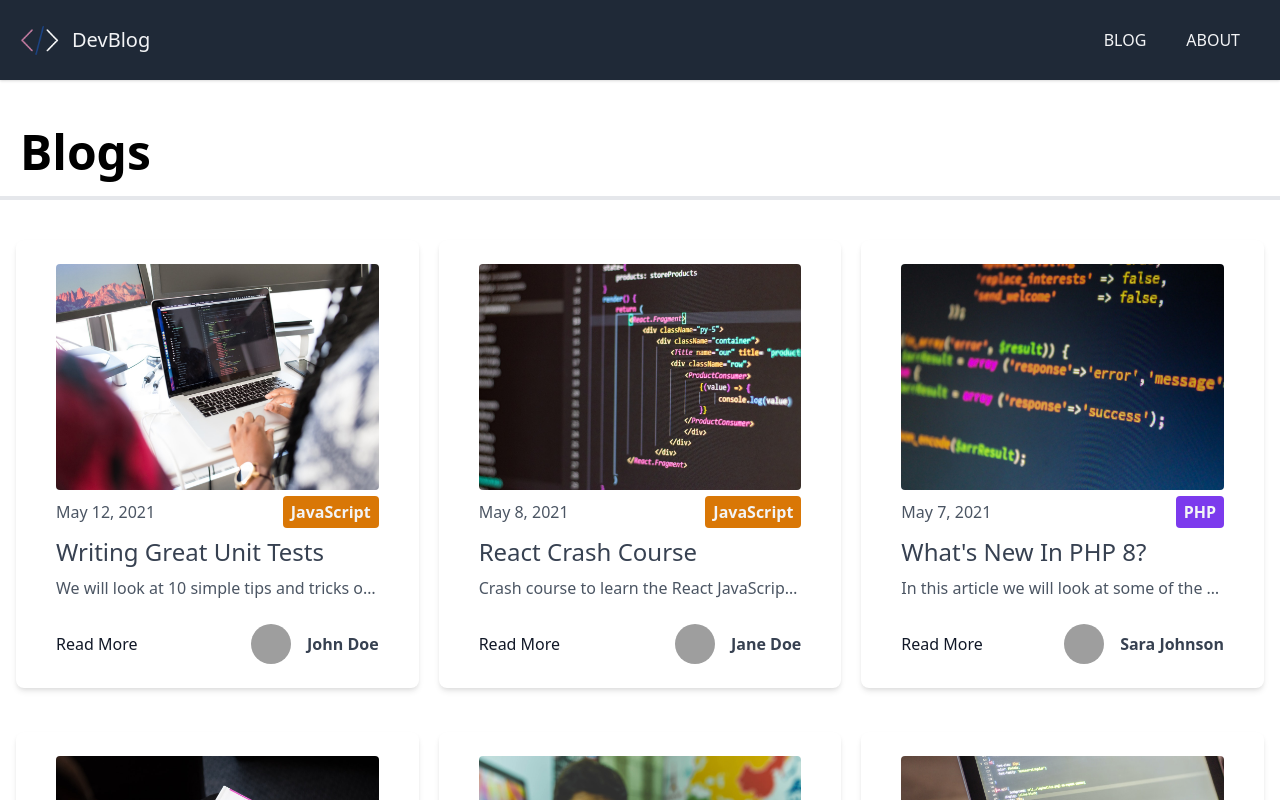
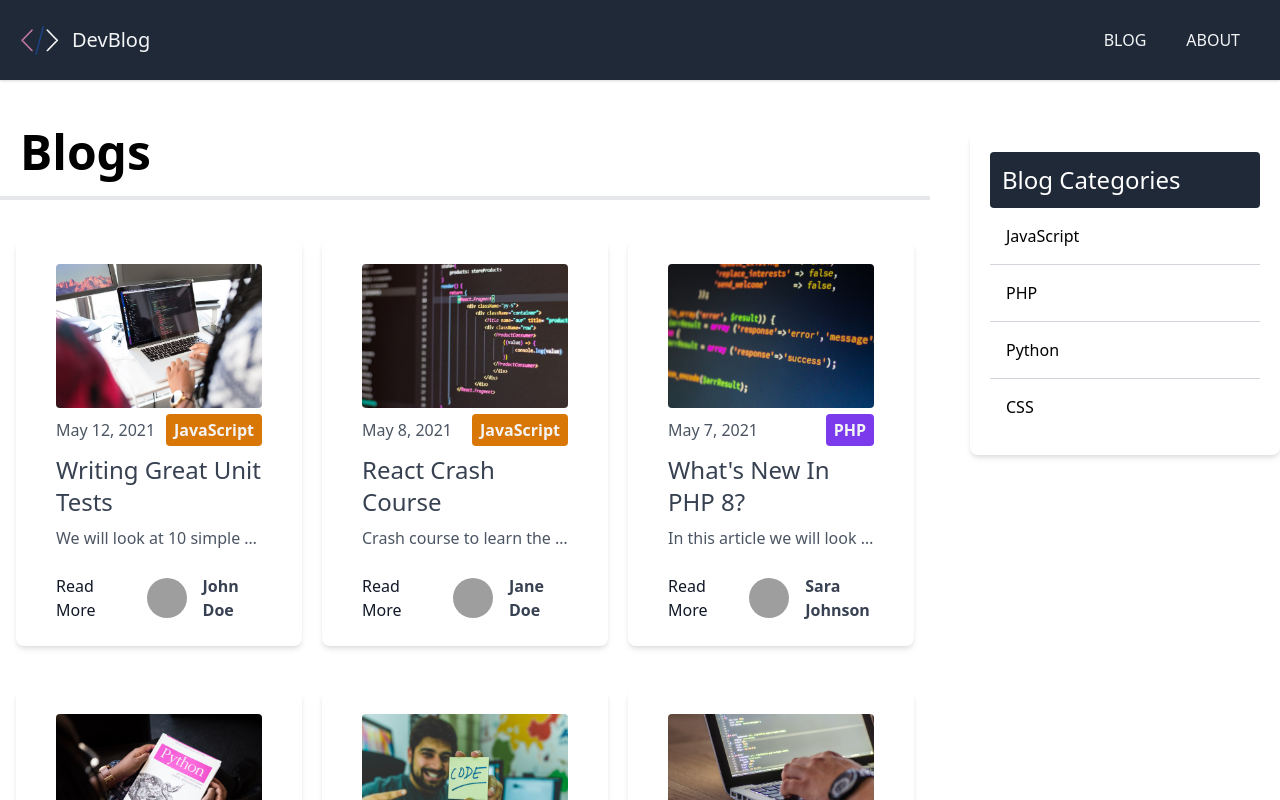
Before and after one commit to a-Bokhari118/dev-blog, a Next.js app: page /blog/page/1 in a window 1280 px wide. Shown: the top 800 px of the page. Built offline with nearby package versions, Linux system fonts and the light colour scheme; grey boxes are pictures that could not be loaded.

Commit message:
:hammer: Category sidebar

```diff
--- /dev/null
+++ b/components/CategoryList.js
@@ -0,0 +1,20 @@
+import Link from 'next/link';
+const CategoryList = ({ categories }) => {
+  return (
+    <div className="w-full p-5 bg-white rounded-lg shadow-md mt-6">
+      <h3 className="text-2xl bg-gray-800 text-white p-3 rounded">
+        Blog Categories
+      </h3>
+
+      <ul className="divide-y divide-gray-300">
+        {categories.map((category, index) => (
+          <Link href={`/blog/category/${category.toLowerCase()}`} key={index}>
+            <li className="p-4 cursor-pointer hover:bg-gray-50">{category}</li>
+          </Link>
+        ))}
+      </ul>
+    </div>
+  );
+};
+
+export default CategoryList;
--- a/components/Pagination.js
+++ b/components/Pagination.js
@@ -8,7 +8,7 @@ const Pagination = ({ currentPage, numPages }) => {
   if (numPages === 1) return <></>;
 
   return (
-    <div className="mt-6">
+    <div className="mt-6 px-4">
       <ul className="flex pl-0 list-none mt-2">
         {!isFirst && (
           <Link href={prevPage}>
--- a/pages/blog/category/[category_name].js
+++ b/pages/blog/category/[category_name].js
@@ -5,9 +5,13 @@ import Layout from '@/components/Layout';
 import Post from '@/components/Post';
 import { sortByDate } from '@/utils/index';
 import { getPosts } from '@/lib/posts';
-export default function CategoryBlogPage({ posts, categoryName }) {
+import CategoryList from '@/components/CategoryList';
+
+export default function CategoryBlogPage({ posts, categoryName, categories }) {
   return (
     <Layout>
+      <div className="flex-col flex lg:flex-row justify-between">
+        <div className="lg:w-3/4 lg:mr-10 mr-0">
           <h1 className="text-4xl md:text-5xl border-b-4 p-5 font-bold">
             Posts In {categoryName}
           </h1>
@@ -16,6 +20,11 @@ export default function CategoryBlogPage({ posts, categoryName }) {
             {posts.map((post, index) => (
               <Post key={index} post={post} />
             ))}
+          </div>
+        </div>
+        <div className="w-full lg:w-1/4">
+          <CategoryList categories={categories} />
+        </div>
       </div>
     </Layout>
   );
@@ -47,6 +56,11 @@ export async function getStaticPaths() {
 export async function getStaticProps({ params: { category_name } }) {
   const posts = getPosts();
 
+  //Get categories
+  const categories = posts.map((post) => post.frontmatter.category);
+
+  const uniquwCategories = [...new Set(categories)];
+
   // Filter Posts by gategory
 
   const categoryPosts = posts.filter(
@@ -57,6 +71,7 @@ export async function getStaticProps({ params: { category_name } }) {
     props: {
       posts: categoryPosts,
       categoryName: category_name,
+      categories: uniquwCategories,
     },
   };
 }
--- a/pages/blog/page/[page_index].js
+++ b/pages/blog/page/[page_index].js
@@ -5,10 +5,15 @@ import Post from '@/components/Post';
 import { getPosts } from '@/lib/posts';
 import { POSTS_PER_PAGE } from '@/config/index';
 import Pagination from '@/components/Pagination';
-export default function BlogPage({ posts, numPages, currentPage }) {
+import CategoryList from '@/components/CategoryList';
+export default function BlogPage({ posts, numPages, currentPage, categories }) {
   return (
     <Layout>
-      <h1 className="text-4xl md:text-5xl border-b-4 p-5 font-bold">Blogs</h1>
+      <div className="flex-col flex lg:flex-row justify-between">
+        <div className="lg:w-3/4 lg:mr-10 mr-0">
+          <h1 className="text-4xl md:text-5xl border-b-4 p-5 font-bold">
+            Blogs
+          </h1>
 
           <div className="grid md:grid-cols-2 lg:grid-cols-3 gap-5 sm: m-4">
             {posts.map((post, index) => (
@@ -17,6 +22,11 @@ export default function BlogPage({ posts, numPages, currentPage }) {
           </div>
 
           <Pagination currentPage={currentPage} numPages={numPages} />
+        </div>
+        <div className="w-full lg:w-1/4">
+          <CategoryList categories={categories} />
+        </div>
+      </div>
     </Layout>
   );
 }
@@ -42,6 +52,11 @@ export async function getStaticProps({ params }) {
   const files = fs.readdirSync(path.join('posts'));
   const posts = getPosts();
 
+  //Get categories
+  const categories = posts.map((post) => post.frontmatter.category);
+
+  const uniquwCategories = [...new Set(categories)];
+
   const numPages = Math.ceil(files.length / POSTS_PER_PAGE);
   const pageIndex = page - 1;
   const orderdPosts = posts.slice(
@@ -54,6 +69,7 @@ export async function getStaticProps({ params }) {
       posts: orderdPosts,
       numPages,
       currentPage: page,
+      categories: uniquwCategories,
     },
   };
 }
--- a/styles/globals.css
+++ b/styles/globals.css
@@ -20,6 +20,8 @@ ol {
   padding: 20px;
   margin: 20px 0;
   line-height: 2.3;
+  width: 100%;
+  overflow-y: scroll;
 }
 
 .blog-text h1 {
```
Lines whose indentation alone changed are shown as unchanged.
